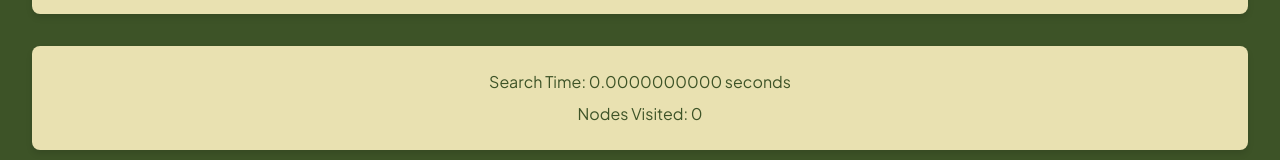
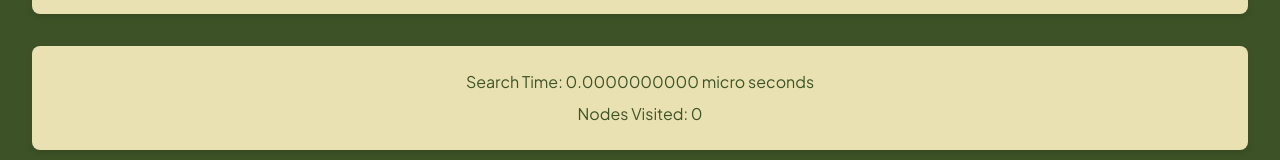
Before and after one commit to BP04/Tubes2_2Pendiklat1Coach, a React (Vite) app in the folder src/fe/: page /main in a window 1280 px wide. Shown: the part 341-501 px from the top of the page. Built offline with nearby package versions, Linux system fonts and the light colour scheme; no server answers.

Commit message:
fix : seconds as micro seconds

```diff
--- a/src/fe/src/components/Main.jsx
+++ b/src/fe/src/components/Main.jsx
@@ -96,7 +96,7 @@ function Main() {
         onSearch={handleSearch}
       />
       <div className="stats">
-        <p>Search Time: {searchTime.toFixed(10)} seconds</p>
+        <p>Search Time: {searchTime.toFixed(10)} micro seconds</p>
         <p>Nodes Visited: {nodesVisited}</p>
       </div>
       <RecipeTree recipes={recipes} />
```
